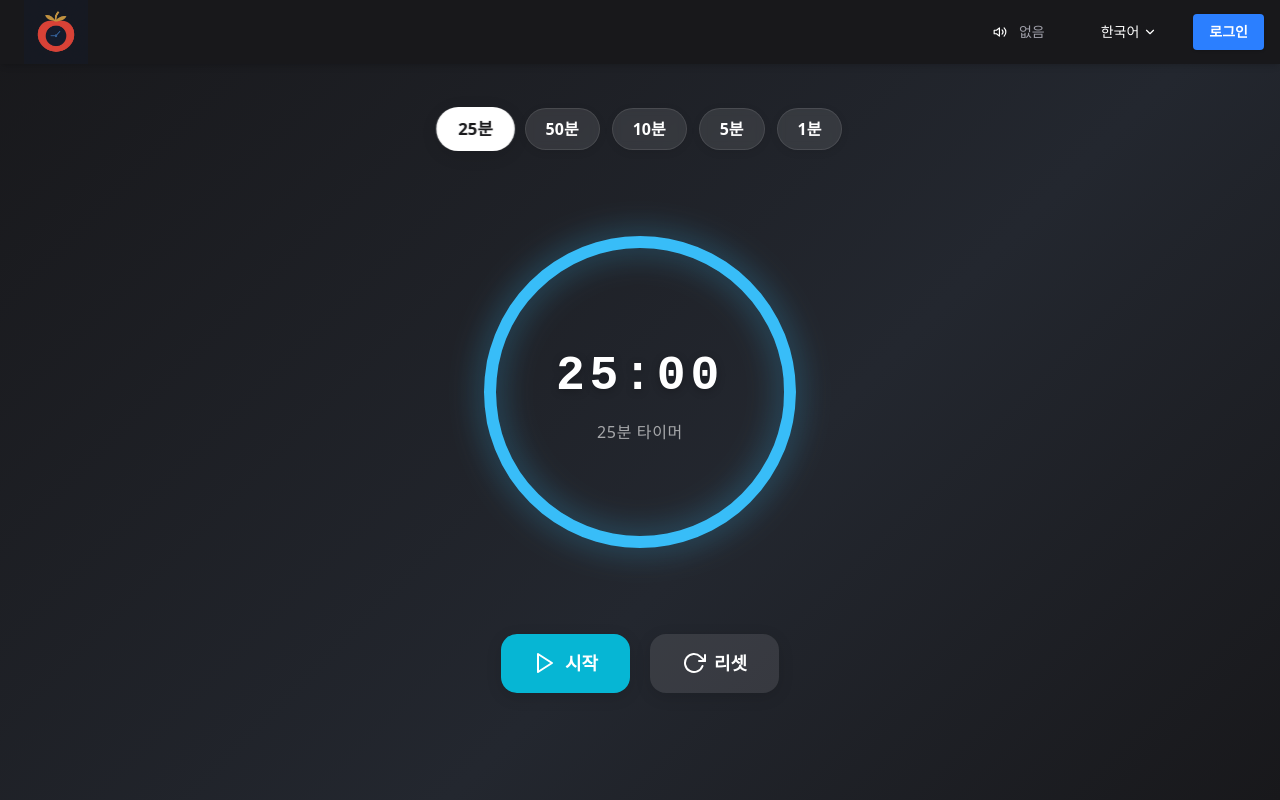
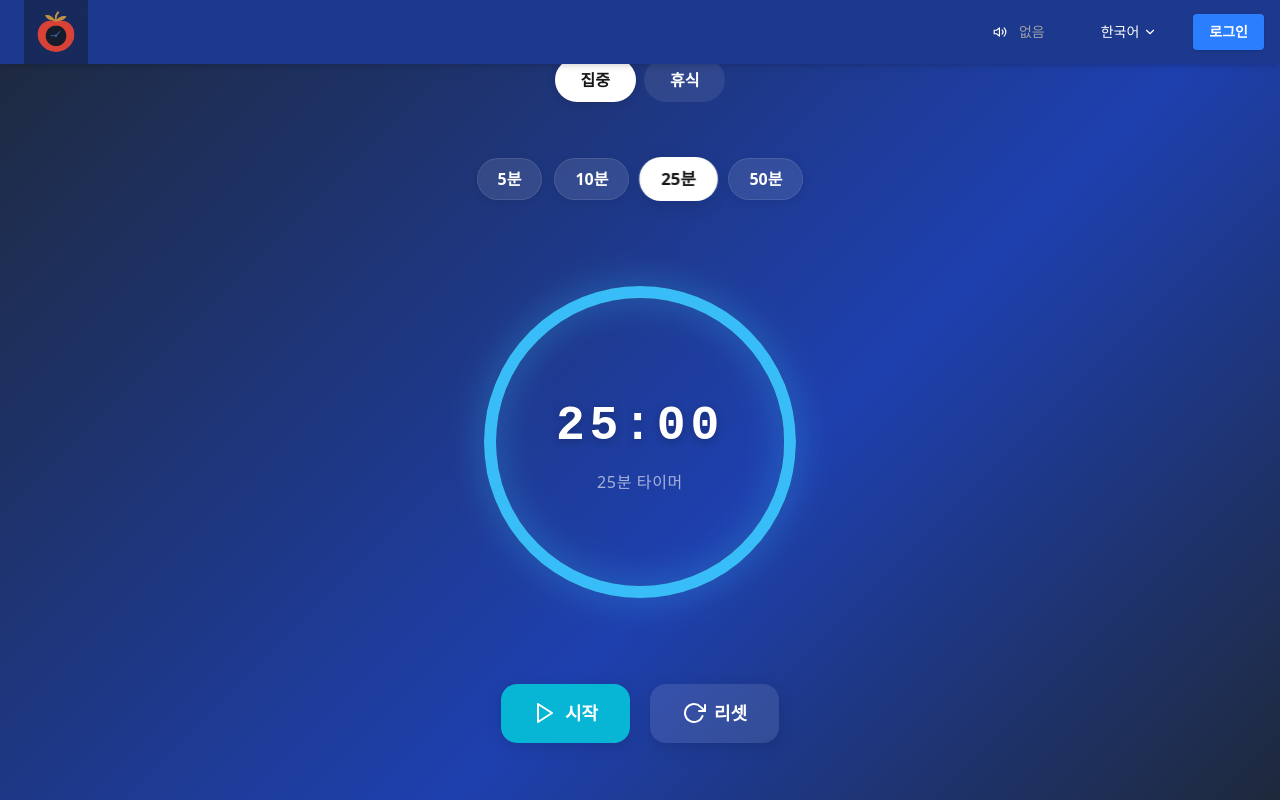
Before and after one commit to byunginhb/pomodororank-timer, a React (Vite) app in the folder frontend/: page / in a window 1280 px wide. Built offline with nearby package versions, Linux system fonts and the light colour scheme.

Commit message:
App.tsx에서 모드 상태 관리 추가 및 Timer, GNB 컴포넌트에 모드 전달 기능 구현. i18n.ts에 다국어 지원을 위한 'FOCUS'와 'BREAK' 키 추가.

```diff
--- a/frontend/src/App.tsx
+++ b/frontend/src/App.tsx
@@ -1,12 +1,21 @@
+import { useState, useEffect } from 'react';
 import GNB from './features/gnb/GNB';
 import Timer from './features/timer/Timer';
 
 function App() {
+  const [mode, setMode] = useState<'focus' | 'break'>(
+    () => (localStorage.getItem('mode') as 'focus' | 'break') || 'focus'
+  );
+
+  useEffect(() => {
+    localStorage.setItem('mode', mode);
+  }, [mode]);
+
   return (
     <>
-      <GNB />
+      <GNB mode={mode} />
       <main>
-        <Timer />
+        <Timer mode={mode} setMode={setMode} />
       </main>
     </>
   );
--- a/frontend/src/features/gnb/GNB.tsx
+++ b/frontend/src/features/gnb/GNB.tsx
@@ -13,7 +13,7 @@ const SOUND_OPTIONS = [
   { label: 'ROBOBIRDS_FX', value: 'robobirds-fx.mp3' },
 ];
 
-const GNB: React.FC = () => {
+const GNB: React.FC<{ mode: 'focus' | 'break' }> = ({ mode }) => {
   const { t, i18n } = useTranslation();
   const [langOpen, setLangOpen] = useState(false);
   const [mobileMenuOpen, setMobileMenuOpen] = useState(false);
@@ -67,7 +67,10 @@ const GNB: React.FC = () => {
   };
 
   return (
-    <nav className='w-full h-16 flex items-center justify-between px-4 bg-zinc-900 shadow-md fixed top-0 left-0 z-50'>
+    <nav
+      className={`w-full h-16 flex items-center justify-between px-4 shadow-md fixed top-0 left-0 z-50 transition-colors duration-300 ${
+        mode === 'focus' ? 'bg-blue-900' : 'bg-emerald-800'
+      }`}>
       {/* 로고 */}
       <div className='flex items-center h-full'>
         <div className='p-2 h-16 flex items-center'>
@@ -130,7 +133,7 @@ const GNB: React.FC = () => {
       {/* 모바일 메뉴 드로어 */}
       {mobileMenuOpen && (
         <div className='fixed inset-0 bg-black bg-opacity-50 z-50 flex justify-end md:hidden animate-fadeIn'>
-          <div className='w-2/3 max-w-xs bg-zinc-900 h-full p-6 flex flex-col space-y-6 shadow-lg'>
+          <div className='w-2/3 max-w-xs  h-full p-6 flex flex-col space-y-6 shadow-lg'>
             <div className='flex justify-between items-center mb-4'>
               <div className='w-32 h-16 flex items-center'>
                 <img
--- a/frontend/src/features/timer/Timer.tsx
+++ b/frontend/src/features/timer/Timer.tsx
@@ -16,7 +16,18 @@ const SOUND_OPTIONS = [
   },
 ];
 
-export default function Timer() {
+const MODE_OPTIONS = [
+  { key: 'focus', label: 'FOCUS', bg: '#1e40af' }, // blue-900
+  { key: 'break', label: 'BREAK', bg: '#065f46' }, // emerald-800
+];
+
+export default function Timer({
+  mode,
+  setMode,
+}: {
+  mode: 'focus' | 'break';
+  setMode: (m: 'focus' | 'break') => void;
+}) {
   const {
     minutes,
     seconds,
@@ -35,6 +46,10 @@ export default function Timer() {
   const audioRef = useRef<HTMLAudioElement | null>(null);
   const [selectedSound, setSelectedSound] = useState(SOUND_OPTIONS[0].value);
   const [isAlarmPlaying, setIsAlarmPlaying] = useState(false);
+
+  const focusPresets = [5, 10, 25, 50];
+  const breakPresets = [5, 10, 20];
+  const presets = mode === 'focus' ? focusPresets : breakPresets;
 
   // GNB에서 저장한 사운드 불러오기
   useEffect(() => {
@@ -98,7 +113,15 @@ export default function Timer() {
   };
 
   return (
-    <div className={styles.background}>
+    <div
+      className={styles.background}
+      style={{
+        background:
+          mode === 'focus'
+            ? 'linear-gradient(135deg, #1e293b 0%, #1e40af 60%, #1e293b 100%)'
+            : 'linear-gradient(135deg, #064e3b 0%, #065f46 60%, #064e3b 100%)',
+        transition: 'background 0.5s',
+      }}>
       <audio ref={audioRef} src={`/sounds/${selectedSound}`} preload='auto' />
       {isAlarmPlaying && (
         <div style={{ position: 'fixed', top: 80, right: 24, zIndex: 100 }}>
@@ -110,9 +133,41 @@ export default function Timer() {
         </div>
       )}
       <div className={styles.container}>
+        {/* 모드 선택 버튼 */}
+        <div
+          style={{
+            display: 'flex',
+            gap: 8,
+            justifyContent: 'center',
+            marginBottom: 16,
+          }}>
+          {MODE_OPTIONS.map((opt) => (
+            <button
+              key={opt.key}
+              onClick={() => setMode(opt.key as 'focus' | 'break')}
+              style={{
+                padding: '0.5rem 1.5rem',
+                borderRadius: 9999,
+                fontWeight: 700,
+                fontSize: 16,
+                border:
+                  mode === opt.key ? '2px solid #fff' : '2px solid transparent',
+                background:
+                  mode === opt.key ? '#fff' : 'rgba(255,255,255,0.08)',
+                color: mode === opt.key ? '#18181b' : '#fff',
+                boxShadow:
+                  mode === opt.key ? '0 2px 8px 0 rgba(0,0,0,0.12)' : undefined,
+                transition: 'all 0.2s',
+                cursor: 'pointer',
+              }}
+              aria-pressed={mode === opt.key}>
+              {t(opt.label)}
+            </button>
+          ))}
+        </div>
         {/* 프리셋 */}
         <div className={styles.presetGroup}>
-          {[25, 50, 10, 5, 1].map((m) => (
+          {presets.map((m) => (
             <button
               key={m}
               disabled={isRunning}
--- a/frontend/src/i18n.ts
+++ b/frontend/src/i18n.ts
@@ -22,6 +22,8 @@ const resources = {
       SAVE: '저장',
       SAVED: '저장됨',
       ALARM_SOUND_SETTINGS: '알람 사운드 설정',
+      FOCUS: '집중',
+      BREAK: '휴식',
     },
   },
   en: {
@@ -44,6 +46,8 @@ const resources = {
       SAVE: 'Save',
       SAVED: 'Saved',
       ALARM_SOUND_SETTINGS: 'Alarm Sound Settings',
+      FOCUS: 'Focus',
+      BREAK: 'Break',
     },
   },
 };
```
